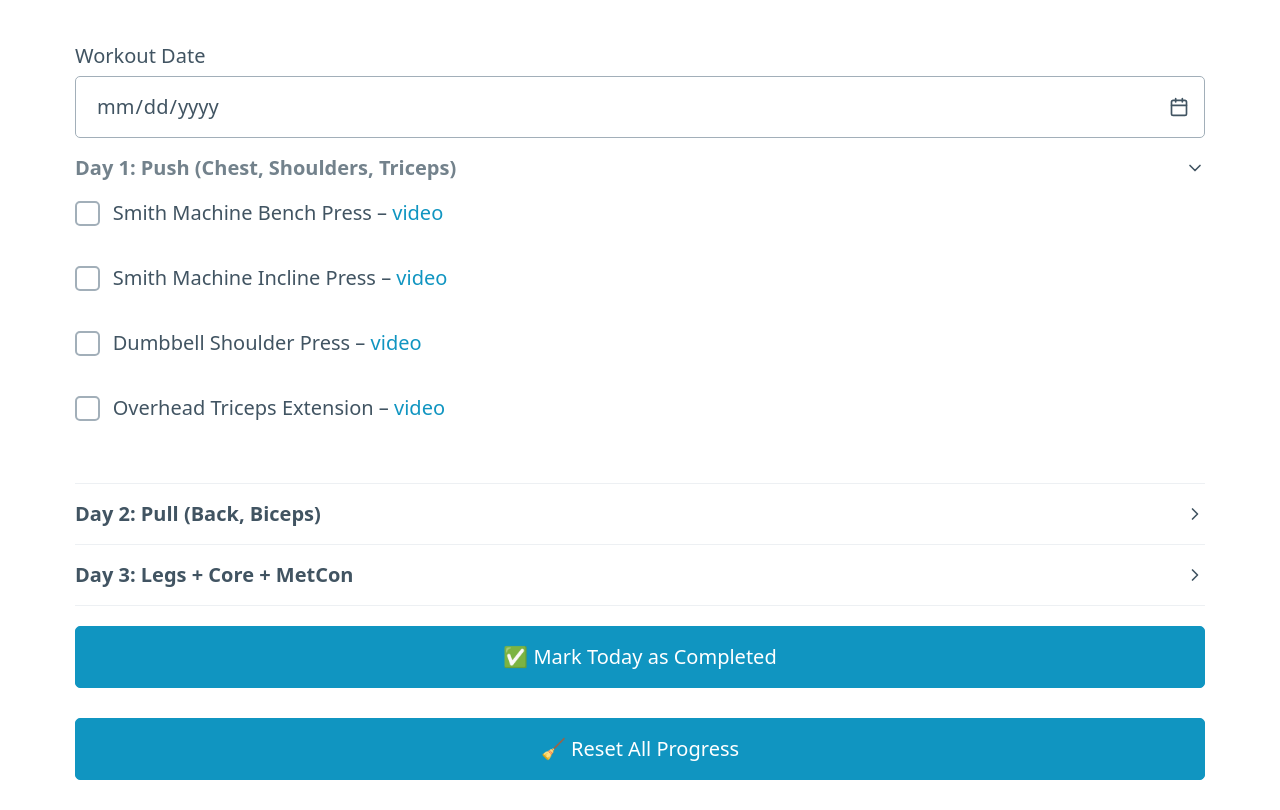
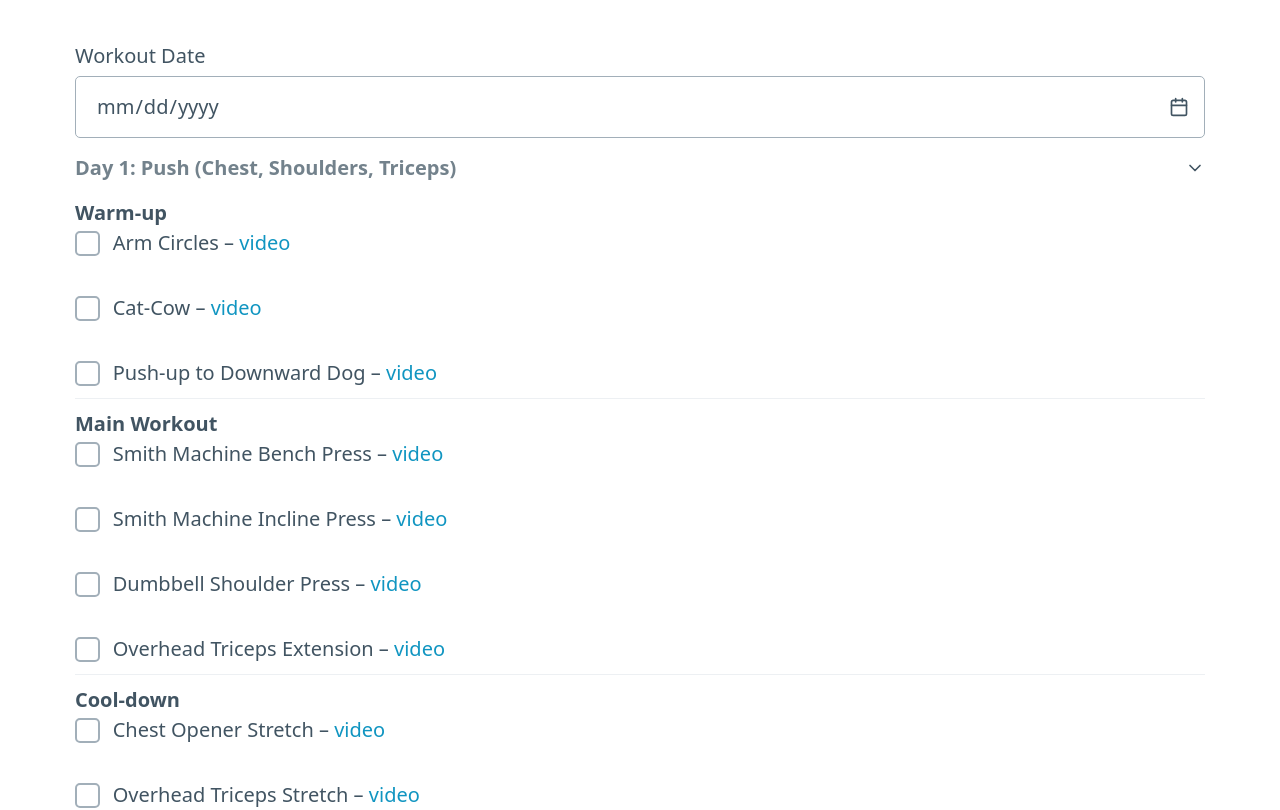
Before and after one commit to ari-vedant-jain/workout-routines, a plain HTML site: page index.html in a window 1280 px wide. Shown: the part 159-969 px from the top of the page. Drawn offline with nearby package versions, Linux system fonts and the light colour scheme.

Commit message:
Remove Day 3 workout and progress tracking
Removed Day 3 workout exercises and associated buttons and scripts.

```diff
--- a/index.html
+++ b/index.html
@@ -29,63 +29,49 @@
     <details open>
       <summary><strong>Day 1: Push (Chest, Shoulders, Triceps)</strong></summary>
       <div class="section">
+        <strong>Warm-up</strong><br>
+        <label><input type="checkbox"> Arm Circles – <a href="https://www.youtube.com/watch?v=J20kmqY28KI" target="_blank">video</a></label><br>
+        <label><input type="checkbox"> Cat-Cow – <a href="https://www.youtube.com/watch?v=wG6gC-LY1xI" target="_blank">video</a></label><br>
+        <label><input type="checkbox"> Push-up to Downward Dog – <a href="https://www.youtube.com/watch?v=3sKHzCkDMLg" target="_blank">video</a></label>
+        <hr>
+        <strong>Main Workout</strong><br>
         <label><input type="checkbox"> Smith Machine Bench Press – <a href="https://www.youtube.com/watch?v=eO2I0fA7p_M" target="_blank">video</a></label><br>
         <label><input type="checkbox"> Smith Machine Incline Press – <a href="https://www.youtube.com/watch?v=RJFq2Wmadb0" target="_blank">video</a></label><br>
         <label><input type="checkbox"> Dumbbell Shoulder Press – <a href="https://www.youtube.com/watch?v=B-aVuyhvLHU" target="_blank">video</a></label><br>
         <label><input type="checkbox"> Overhead Triceps Extension – <a href="https://www.youtube.com/watch?v=_gsUck-7M74" target="_blank">video</a></label>
+        <hr>
+        <strong>Cool-down</strong><br>
+        <label><input type="checkbox"> Chest Opener Stretch – <a href="https://www.youtube.com/watch?v=KpT5c8G2-nQ" target="_blank">video</a></label><br>
+        <label><input type="checkbox"> Overhead Triceps Stretch – <a href="https://www.youtube.com/watch?v=ol2Jmjcb7ig" target="_blank">video</a></label><br>
+        <label><input type="checkbox"> Shoulder Stretch – <a href="https://www.youtube.com/watch?v=5xB_JCgVGUE" target="_blank">video</a></label>
       </div>
     </details>
 
     <details>
       <summary><strong>Day 2: Pull (Back, Biceps)</strong></summary>
       <div class="section">
+        <strong>Warm-up</strong><br>
+        <label><input type="checkbox"> Wall Slides – <a href="https://www.youtube.com/watch?v=6nB4a2iIUnE" target="_blank">video</a></label><br>
+        <label><input type="checkbox"> Dumbbell Shrug (light) – <a href="https://www.youtube.com/watch?v=VmB1G1K7v94" target="_blank">video</a></label><br>
+        <label><input type="checkbox"> Child’s Pose with Reach – <a href="https://www.youtube.com/watch?v=QIyKZf0KU3A" target="_blank">video</a></label>
+        <hr>
+        <strong>Main Workout</strong><br>
         <label><input type="checkbox"> Bent Over Barbell Row – <a href="https://www.youtube.com/watch?v=vT2GjY_Umpw" target="_blank">video</a></label><br>
         <label><input type="checkbox"> Dumbbell Biceps Curl – <a href="https://www.youtube.com/watch?v=ykJmrZ5v0Oo" target="_blank">video</a></label><br>
         <label><input type="checkbox"> Hammer Curl – <a href="https://www.youtube.com/watch?v=zC3nLlEvin4" target="_blank">video</a></label><br>
         <label><input type="checkbox"> Rear Delt Fly – <a href="https://www.youtube.com/watch?v=pDTHS8Pp7sY" target="_blank">video</a></label>
+        <hr>
+        <strong>Cool-down</strong><br>
+        <label><input type="checkbox"> Thread-the-Needle Stretch – <a href="https://www.youtube.com/watch?v=Jxumh5aGqPQ" target="_blank">video</a></label><br>
+        <label><input type="checkbox"> Neck Rolls – <a href="https://www.youtube.com/watch?v=KdfK_pqWJUo" target="_blank">video</a></label><br>
+        <label><input type="checkbox"> Wrist and Forearm Stretch – <a href="https://www.youtube.com/watch?v=TKFPfFiLIlA" target="_blank">video</a></label>
       </div>
     </details>
 
     <details>
       <summary><strong>Day 3: Legs + Core + MetCon</strong></summary>
       <div class="section">
-        <label><input type="checkbox"> Smith Machine Lunges – <a href="https://www.youtube.com/watch?v=vD7cJ4lL1Bw" target="_blank">video</a></label><br>
-        <label><input type="checkbox"> Goblet Squat (Kettlebell) – <a href="https://www.youtube.com/watch?v=6xwGFn-J_QA" target="_blank">video</a></label><br>
-        <label><input type="checkbox"> Kettlebell Swing – <a href="https://www.youtube.com/watch?v=YSxan4xM4qk" target="_blank">video</a></label><br>
-        <label><input type="checkbox"> Kettlebell Clean to Upright Row – <a href="https://www.youtube.com/watch?v=Qqk44NqAR3Q" target="_blank">video</a></label>
-      </div>
-    </details>
-
-    <button onclick="saveProgress()">✅ Mark Today as Completed</button>
-    <p id="status"></p>
-    <button onclick="resetProgress()" style="margin-top: 1rem;">🧹 Reset All Progress</button>
-  </main>
-
-  <script>
-    function saveProgress() {
-      const date = document.getElementById('workoutDate').value;
-      if (!date) {
-        alert('Please select a workout date.');
-        return;
-      }
-      localStorage.setItem('lastWorkoutDate', date);
-      document.getElementById('status').innerText = `✅ Workout completed on ${date}`;
-    }
-
-    function resetProgress() {
-      document.querySelectorAll('input[type="checkbox"]').forEach(cb => cb.checked = false);
-      localStorage.removeItem('lastWorkoutDate');
-      document.getElementById('status').innerText = '';
-    }
-
-    // Load saved date
-    window.onload = function () {
-      const savedDate = localStorage.getItem('lastWorkoutDate');
-      if (savedDate) {
-        document.getElementById('workoutDate').value = savedDate;
-        document.getElementById('status').innerText = `✅ Last workout recorded on ${savedDate}`;
-      }
-    }
-  </script>
-</body>
-</html>
+        <strong>Warm-up</strong><br>
+        <label><input type="checkbox"> Bodyweight Squats – <a href="https://www.youtube.com/watch?v=aclHkVaku9U" target="_blank">video</a></label><br>
+        <label><input type="checkbox"> Hip Flexor Stretch – <a href="https://www.youtube.com/watch?v=7HGqc1_zOZ0" target="_blank">video</a></label><br>
+        <label><input type="checkbox"> Glute Bridge – <a href="https://www.youtube.com/watch?v=m2Zx-57cSok" target="
```
